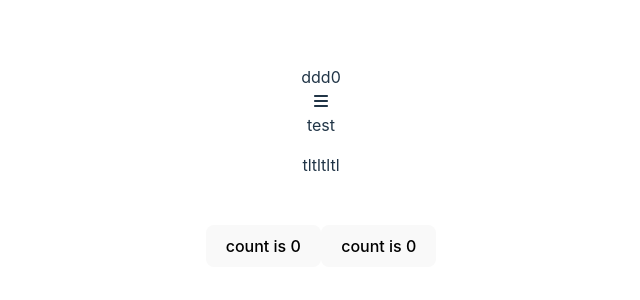
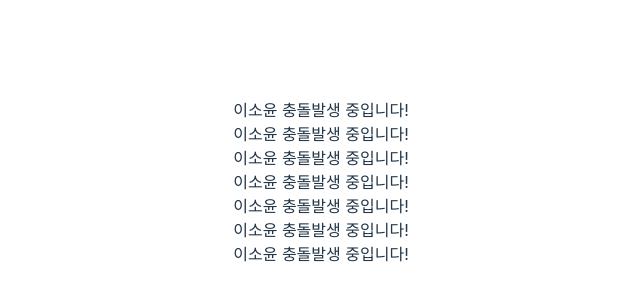
Before and after one commit to oxopolitics-internship-for-zerobase/KMTestingRepo, a React (Vite) app: page / in a window 1280 px wide. Shown: the part 218-518 px from the top of the page, without its empty margins (319-959 px from the left). Built offline with nearby package versions, Linux system fonts and the light colour scheme.

Commit message:
Update 🔥 App.jsx 충돌 발생

```diff
--- a/src/App.jsx
+++ b/src/App.jsx
@@ -9,25 +9,31 @@ import { FontAwesomeIcon } from "@fortawesome/react-fontawesome";
 import TestCompo from "./components/TestCompo";
 
 function App() {
-  const [count, setCount] = useState(0);
-  const [count2, setCount2] = useState(0);
-  const [count3, setCount3] = useState(0);
+  const [count11, setCount11] = useState(0);
+  const [count112, setCount112] = useState(0);
+  const [count113, setCount113] = useState(0);
   return (
     <>
-      <div className="App">
-        <div>ddd{count}</div>
-        <FontAwesomeIcon icon={faBars} />
-        <TestCompo />
-        <p>tltltltl</p>
+      <div>
+        이소윤 충돌발생 중입니다!
       </div>
-
-      <div className="card">
-        <button onClick={() => setCount2((count2) => count2 + 1)}>
-          count is {count2}
-        </button>
-        <button onClick={() => setCount3((count3) => count3 - 1)}>
-          count is {count3}
-        </button>
+      <div>
+        이소윤 충돌발생 중입니다!
+      </div>
+      <div>
+        이소윤 충돌발생 중입니다!
+      </div>
+      <div>
+        이소윤 충돌발생 중입니다!
+      </div>
+      <div>
+        이소윤 충돌발생 중입니다!
+      </div>
+      <div>
+        이소윤 충돌발생 중입니다!
+      </div>
+      <div>
+        이소윤 충돌발생 중입니다!
       </div>
     </>
   );
```
